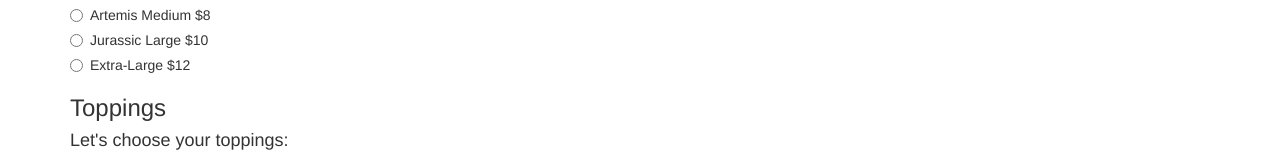
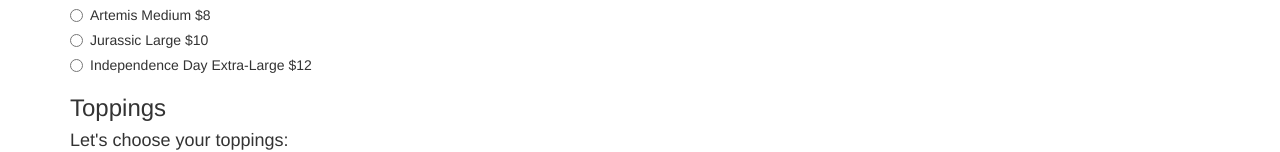
Before and after one commit to dominguezsantal/pizzaParlor, a plain HTML site: page index.html in a window 1280 px wide. Shown: the part 282-434 px from the top of the page. Drawn offline with nearby package versions, Linux system fonts and the light colour scheme.

Commit message:
cleanup code

```diff
--- a/index.html
+++ b/index.html
@@ -26,7 +26,7 @@
                     <label><input type="radio" name="size" value="large"> Jurassic Large $10</label><br>
                 </div>
                 <div class="radio">
-                    <label><input type="radio" name="size" value="extra-large"> Extra-Large $12</label><br>
+                    <label><input type="radio" name="size" value="extra-large"> Independence Day Extra-Large $12</label><br>
                 </div>
                 <h3>Toppings</h3>
                 <h4>Let's choose your toppings:</h4>
```
Also changed, not shown: js/scripts.js (+3 -18 lines).
